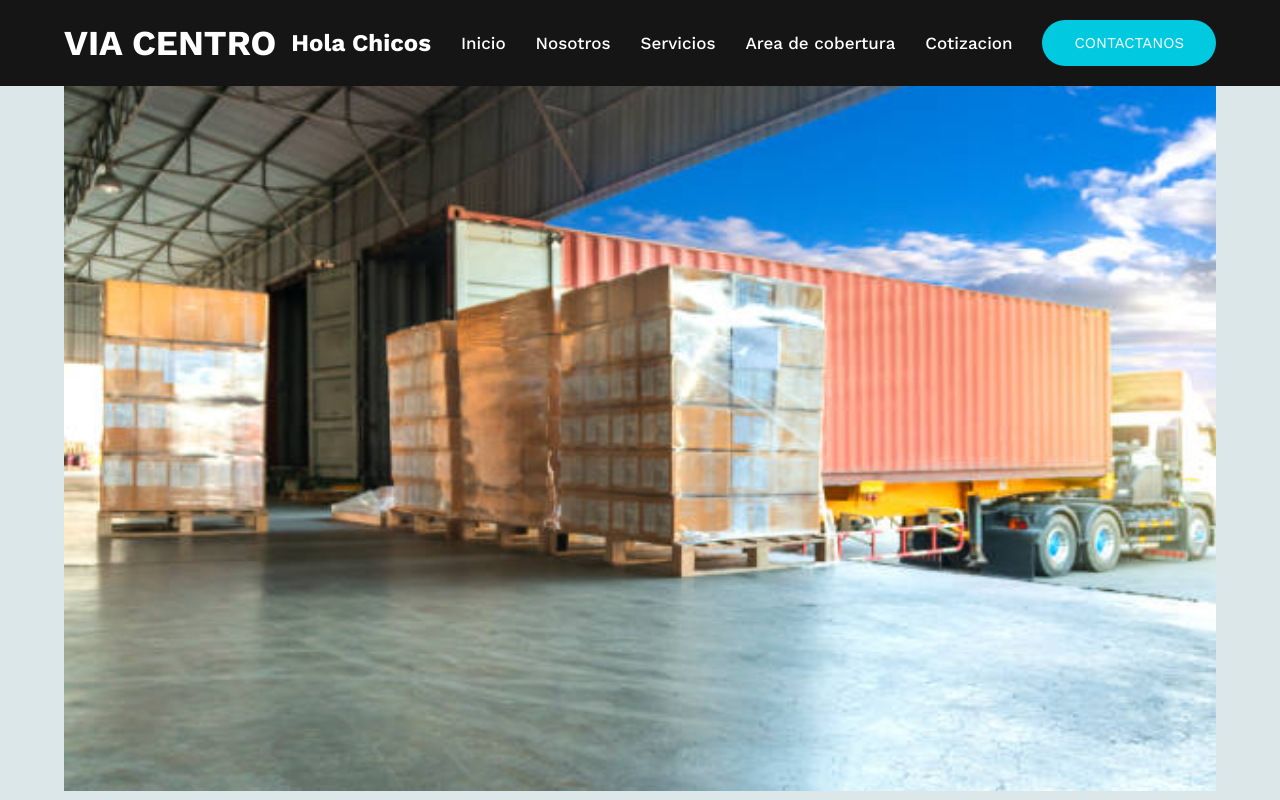
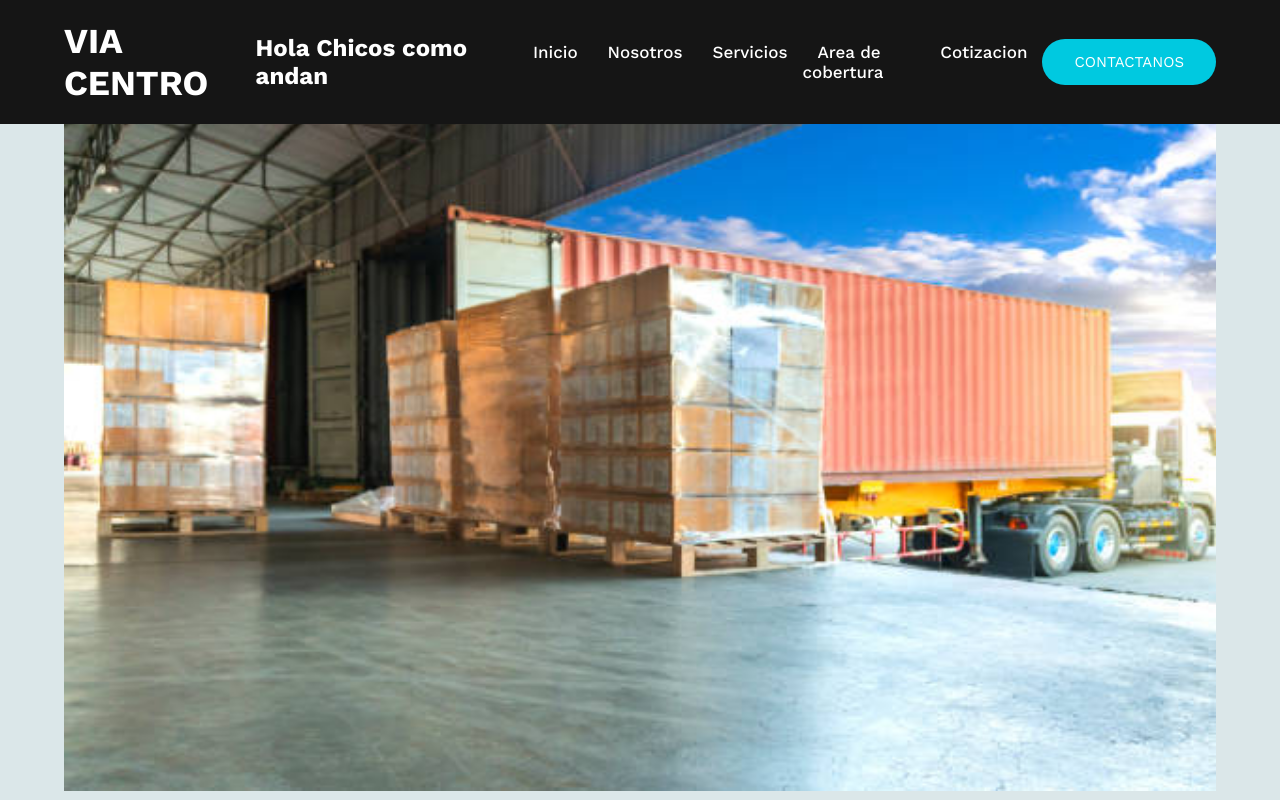
Before and after one commit to daytoccoli/viacentro, a plain HTML site: page index.html in a window 1280 px wide. Drawn offline with nearby package versions, Linux system fonts and the light colour scheme.

Commit message:
Que paso

```diff
--- a/index.html
+++ b/index.html
@@ -12,7 +12,7 @@
 <body>
     <nav>
         <a href="#" class="logo">VIA CENTRO</a>
-        <h1> Hola Chicos</h1>
+        <h1> Hola Chicos como andan</h1>
         <div class="bx bx-menu" id="menu-icon"></div>
 
         <ul class="nav-list">
```
